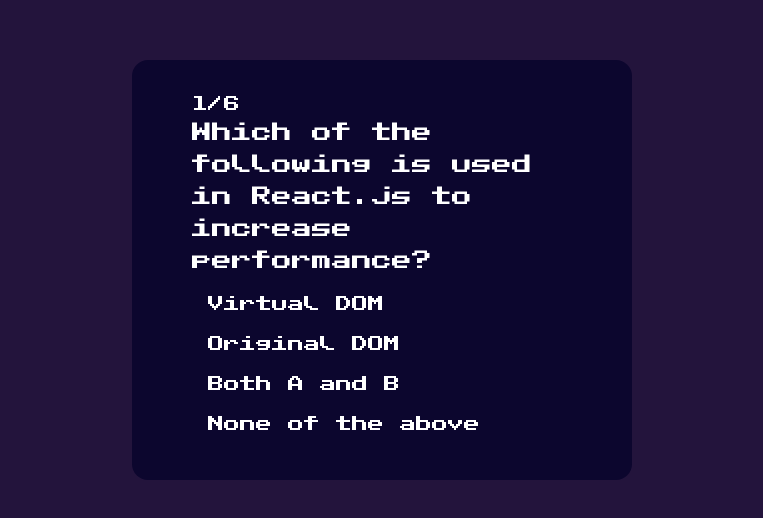
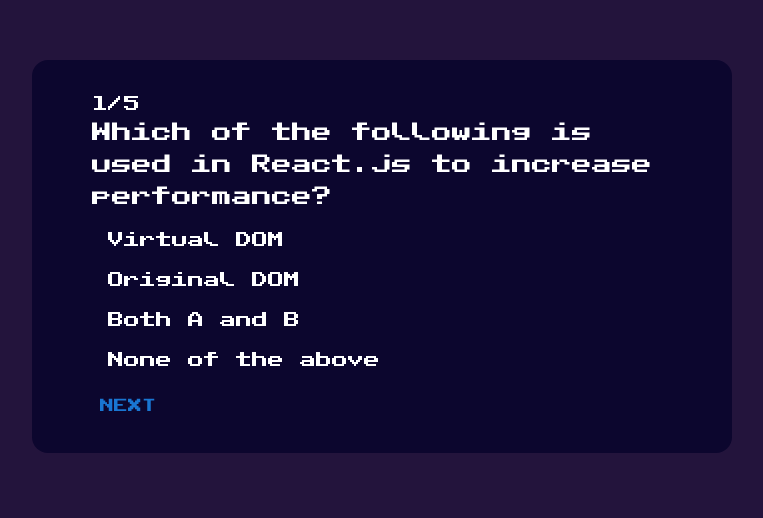
Before and after one commit to brunogomes11/react-game, a React (Vite) app: page / in a window 1280 px wide. Shown: the part 180-698 px from the top of the page, without its empty margins (258-1021 px from the left). Built offline with nearby package versions, Linux system fonts and the light colour scheme.

Commit message:
Add feedback and next button

```diff
--- a/src/Quiz.jsx
+++ b/src/Quiz.jsx
@@ -1,20 +1,29 @@
 /* eslint-disable react/prop-types */
 import { useState } from "react";
 
-import { Box, Typography, List, ListItem } from "@mui/material";
+import { Box, Typography, List, ListItem, Button } from "@mui/material";
 
 const Quiz = ({ questions }) => {
     const [currentQuestion, setCurrentQuestion] = useState(0);
     const [answerIndex, setAnswerIndex] = useState(null); //When someone click on the answer, we can track the index
     const [answer, setAnswer] = useState(null); //Set answer to true if its the right one
+    const [feedback, setFeedback] = useState(null);
 
     const { question, choices, correctAnswer } = questions[currentQuestion];
 
+    //Move to next question
+    const nextQuestion = () => {
+        setCurrentQuestion(currentQuestion + 1);
+    };
+
     const onAnswerClick = (answer, index) => {
         setAnswerIndex(index);
+
         if (answer === correctAnswer) {
+            setFeedback("You got it right!");
             setAnswer(true);
         } else {
+            setFeedback("Wrong answer!");
             setAnswer(false);
         }
     };
@@ -23,7 +32,7 @@
         //Box container = div with styles using sx
         <Box
             sx={{
-                width: 500,
+                width: 700,
                 backgroundColor: "#0c062e",
                 borderRadius: 4,
                 marginTop: 30,
@@ -52,25 +61,29 @@
             </Typography>
 
             <List>
-                {choices.map((answer, index) => (
+                {choices.map((choice, index) => (
                     <ListItem
-                        onClick={() => onAnswerClick(answer, index)}
-                        key={answer}
+                        onClick={() => onAnswerClick(choice, index)}
+                        key={choice}
                         sx={{
                             backgroundColor:
                                 answerIndex === index
                                     ? "secondary.main"
-                                    : "transparent", // or any other styling
+                                    : "transparent",
                             color: "white",
                             "&:hover": {
                                 backgroundColor: "primary.light",
                             },
                         }}
                     >
-                        {answer}
+                        {choice}
                     </ListItem>
                 ))}
             </List>
+
+            <Typography variant="h6">{feedback}</Typography>
+
+            <Button onClick={nextQuestion}>Next</Button>
         </Box>
     );
 };
--- a/src/constant.js
+++ b/src/constant.js
@@ -13,15 +13,9 @@
             type: "MCQs",
             correctAnswer: "Virtual DOM",
         },
+
         {
             id: 1,
-            question:
-                "______ provide a way to pass data from one component to another. Fill in the blank.",
-            type: "FIB",
-            correctAnswer: "props",
-        },
-        {
-            id: 2,
             question: "What is ReactJS?",
             choices: [
                 "Server-side framework",
@@ -33,7 +27,7 @@
             correctAnswer: "User Interface framework",
         },
         {
-            id: 3,
+            id: 2,
             question:
                 "Identify the one which is used to pass data to components from outside",
             choices: [
@@ -46,14 +40,14 @@
             correctAnswer: "props",
         },
         {
-            id: 4,
+            id: 3,
             question: "In which language is React.js written?",
             choices: ["Python", "Java", "C#", "JavaScript"],
             type: "MCQs",
             correctAnswer: "JavaScript",
         },
         {
-            id: 5,
+            id: 4,
             question: "What is Babel?",
             choices: [
                 "JavaScript interpreter",
```
Also changed, not shown: 1 other file (tests, documents, lock files or other folders).
